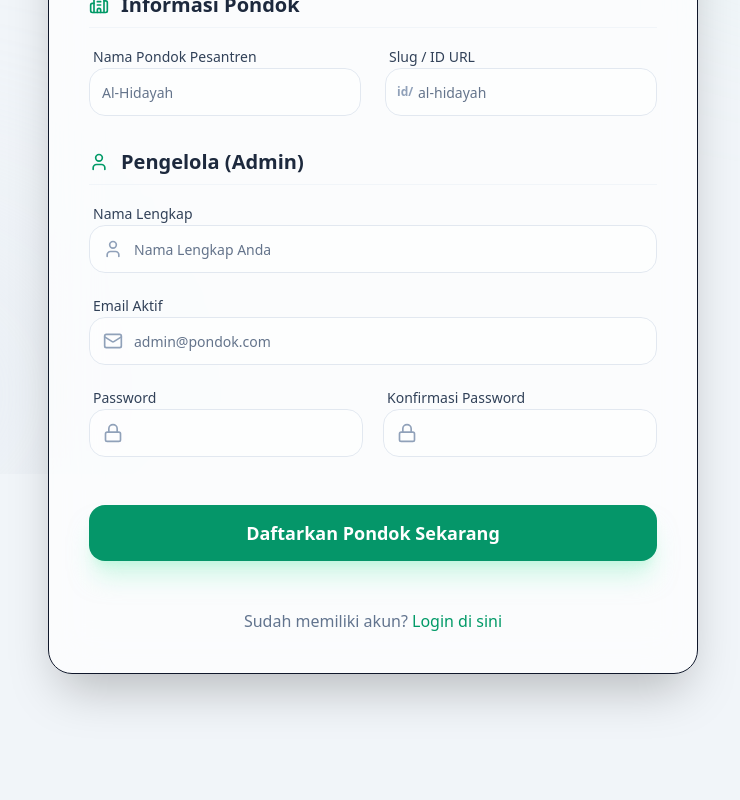
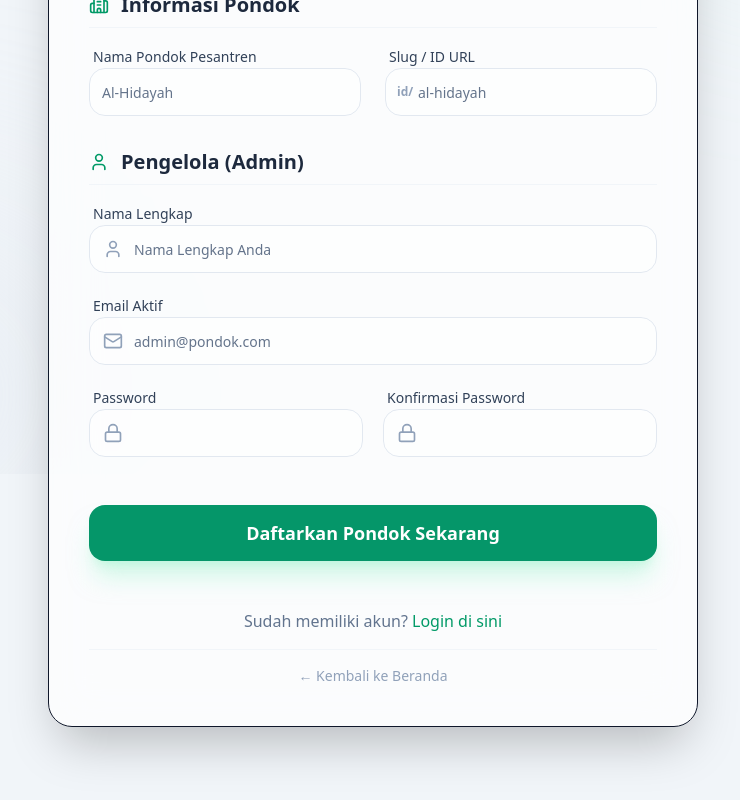
Before and after one commit to rizts/maqshop, a Next.js app: page /get-started in a window 1280 px wide. Shown: the part 326-1126 px from the top of the page, without its empty margins (267-1007 px from the left). Before the commit the page ends 1080 px from the top, so only its background shows below. Built offline with nearby package versions, Linux system fonts and the light colour scheme; no server answers.

Commit message:
feat(onboarding): add link back to home page from organization onboarding转换

```diff
--- a/app/(auth)/get-started/page.tsx
+++ b/app/(auth)/get-started/page.tsx
@@ -259,11 +259,18 @@ export default function GetStartedPage() {
           </Button>
         </form>
 
-        <div className="text-center text-slate-500 pt-2 font-medium">
-          Sudah memiliki akun?{' '}
-          <Link href="/login" className="text-emerald-600 hover:text-emerald-700 hover:underline transition-colors">
-            Login di sini
-          </Link>
+        <div className="flex flex-col items-center gap-4 text-center text-slate-500 pt-2 font-medium">
+          <p>
+            Sudah memiliki akun?{' '}
+            <Link href="/login" className="text-emerald-600 hover:text-emerald-700 hover:underline transition-colors">
+              Login di sini
+            </Link>
+          </p>
+          <div className="pt-4 border-t border-slate-100 w-full">
+            <Link href="/" className="text-slate-400 hover:text-emerald-600 transition-colors flex items-center justify-center gap-2 text-sm">
+              &larr; Kembali ke Beranda
+            </Link>
+          </div>
         </div>
       </div>
     </div>
```
